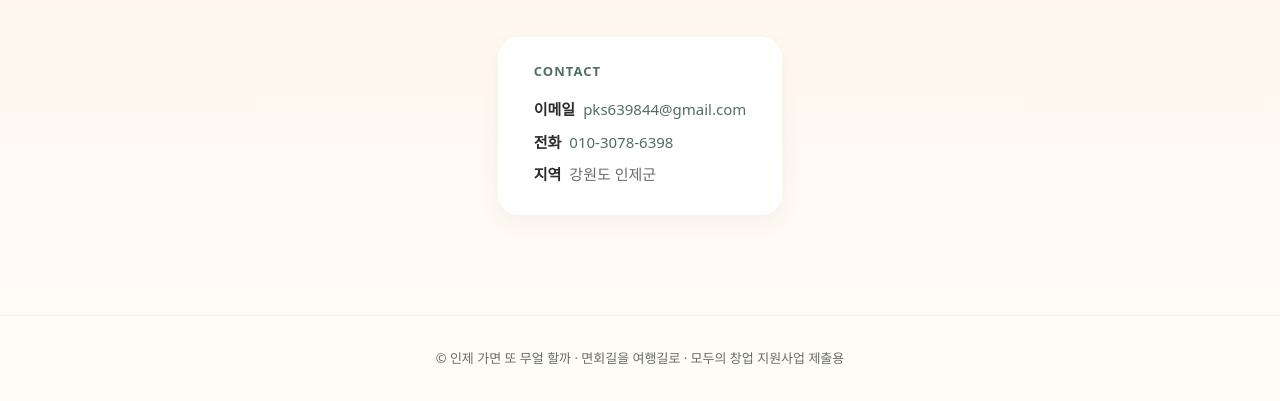
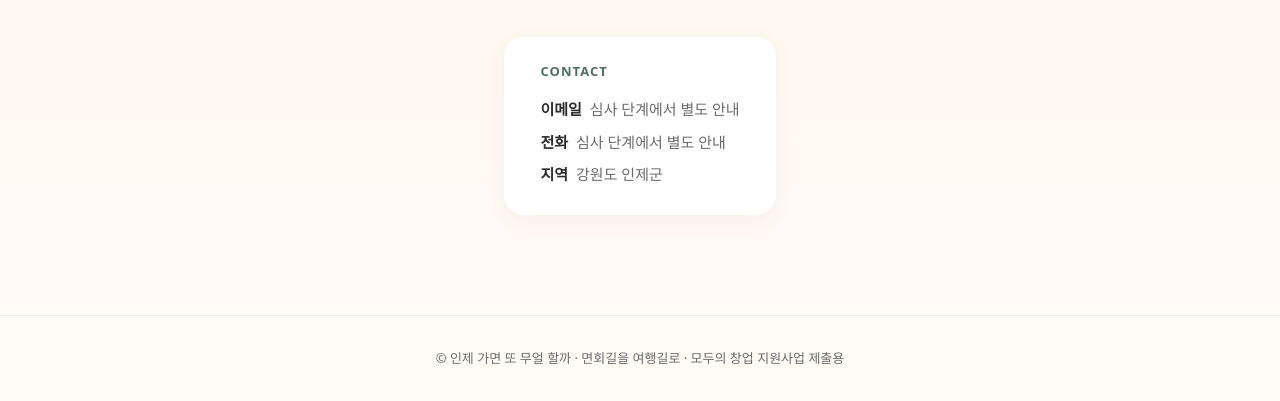
Before and after one commit to pks639844-design/inje-pitch, a plain HTML site: page index.html in a window 1280 px wide. Shown: the part 8273-8674 px from the top of the page. Drawn offline with Linux system fonts and the light colour scheme.

Commit message:
Mask personal contact info for public hosting
연락처는 심사 단계에서 별도 안내 (개인정보 보호)

```diff
--- a/index.html
+++ b/index.html
@@ -1145,8 +1145,8 @@
 
     <div class="contact-card">
       <h5>CONTACT</h5>
-      <div><strong>이메일</strong><a href="mailto:pks639844@gmail.com" style="color:var(--accent-deep);text-decoration:none;">pks639844@gmail.com</a></div>
-      <div><strong>전화</strong><a href="tel:+821030786398" style="color:var(--accent-deep);text-decoration:none;">010-3078-6398</a></div>
+      <div><strong>이메일</strong><span style="color:var(--muted);">심사 단계에서 별도 안내</span></div>
+      <div><strong>전화</strong><span style="color:var(--muted);">심사 단계에서 별도 안내</span></div>
       <div><strong>지역</strong>강원도 인제군</div>
     </div>
   </div>
```
Also changed, not shown: 1 other file.
